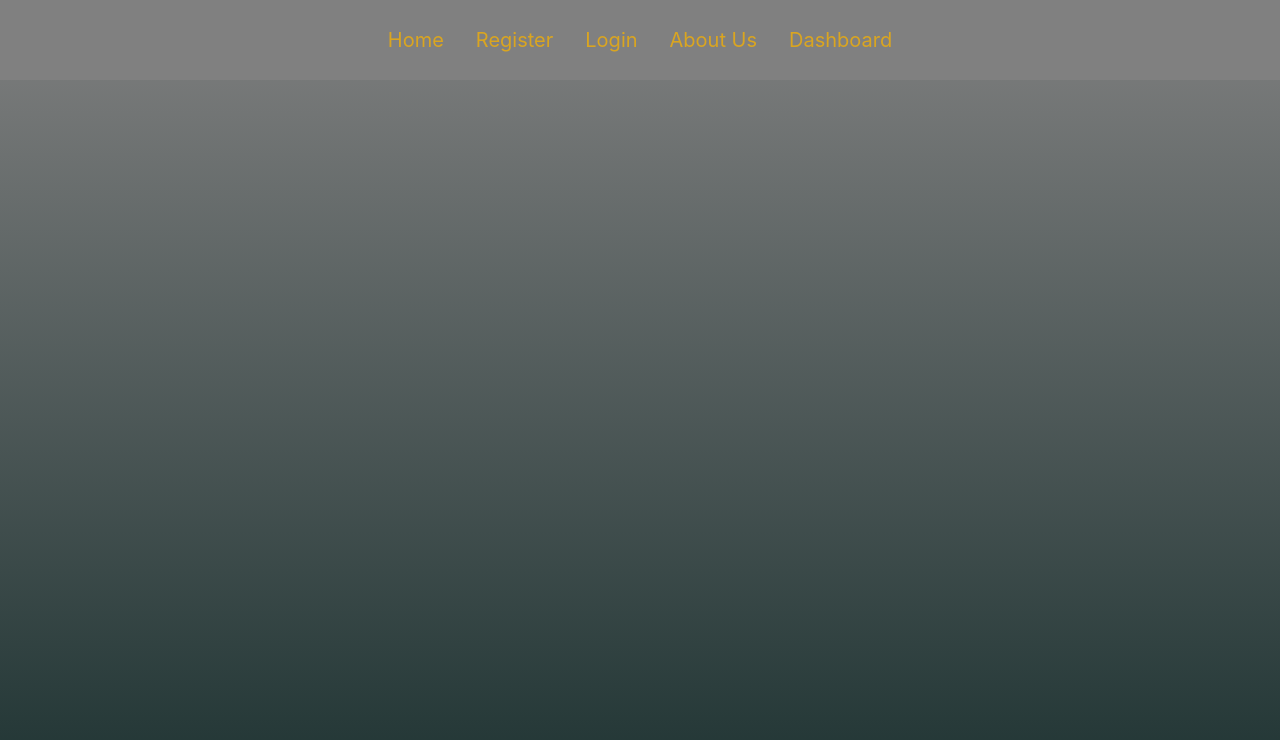
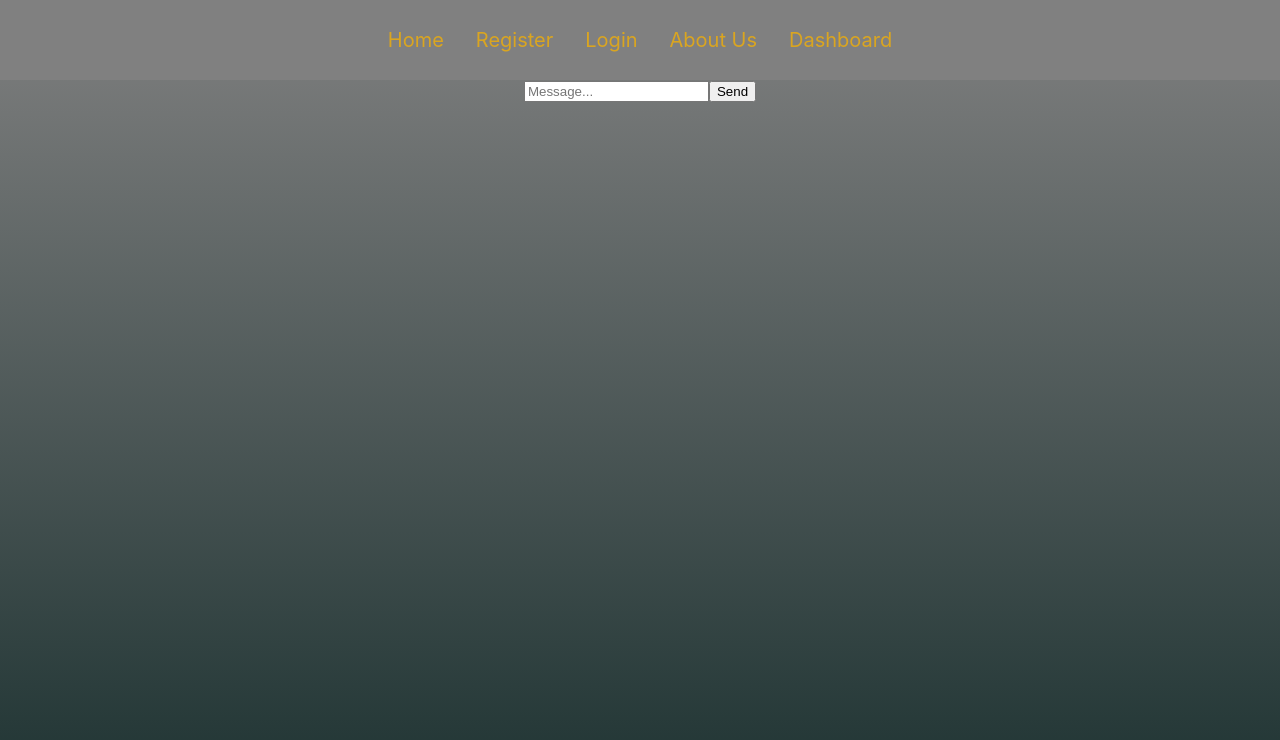
Before and after one commit to nguyenkkent/StuddyBuddy-Individual, a React (Create React App) app in the folder application/frontend/: page /chats in a window 1280 px wide. Shown: the top 740 px of the page. Built offline with nearby package versions, Linux system fonts and the light colour scheme.

Commit message:
Created chats frontend component

```diff
--- a/application/frontend/src/App.js
+++ b/application/frontend/src/App.js
@@ -16,6 +16,8 @@ import Login from './components/Login';
 import AboutUs from './components/AboutUs';
 import Dashboard from './components/Dashboard';
 
+import Chats from "./components/Chats";
+
 function App() {
   return (
     <Router>
@@ -31,8 +33,9 @@ function App() {
           <Route path="/yuquan" element={<Yuquan />} />
           <Route path="/api/register" element={<Registration />} />
           <Route path="/api/login" element={<Login />} />
-          <Route path="/api//aboutus" element={<AboutUs />} />
+          <Route path="/api/aboutus" element={<AboutUs />} />
           <Route path="/api/dashboard" element={<Dashboard />} />
+          <Route path="/chats" element={<Chats />}/>
         </Routes>
       </div>
     </Router>
--- a/application/frontend/src/components/Chats.js
+++ b/application/frontend/src/components/Chats.js
@@ -1 +1,12 @@
 import SideNavbar from '../components/Sidebar';
+
+function Chats(){
+    return (
+        <div>
+            <input placeholder='Message...'/>
+            <button>Send</button>
+        </div>
+    );
+}
+
+export default Chats;
```
Also changed, not shown: 1 other file (tests, documents, lock files or other folders).
